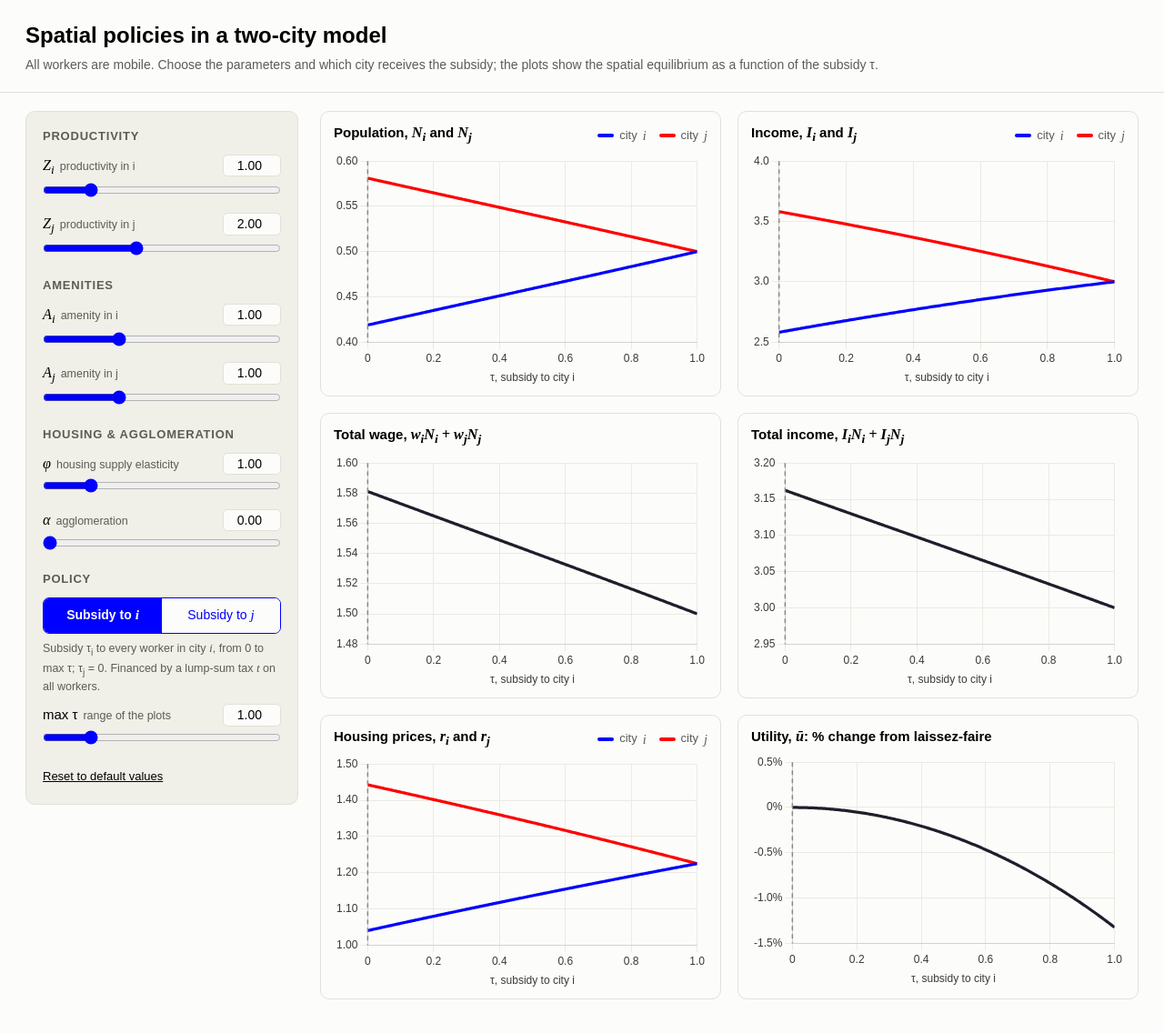
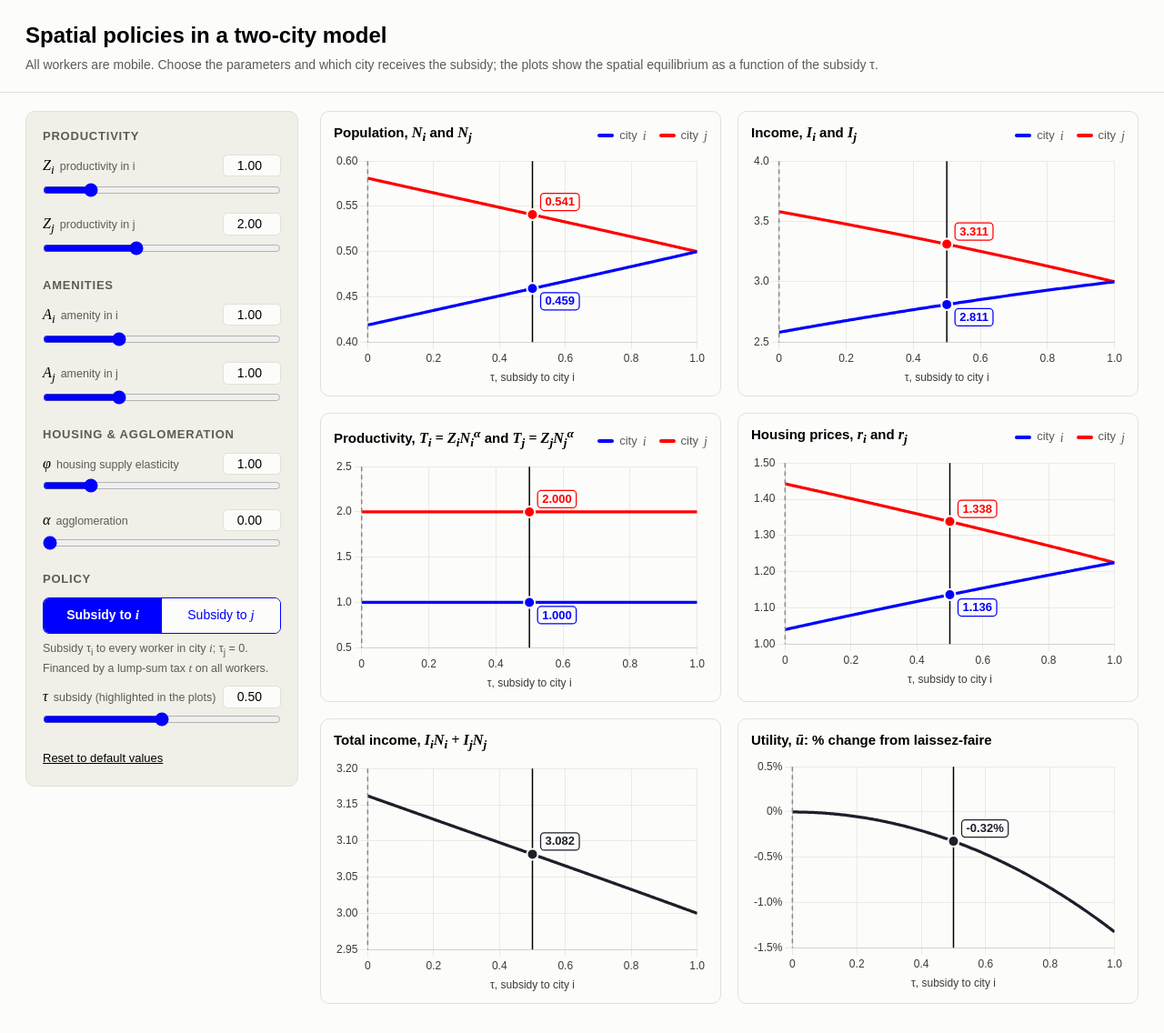
Before and after one commit to HugoLhuillier/hugolhuillier.github.io, a Jekyll site: the page built from teaching/urban-undergraduate/policies.html, in a window 1280 px wide and 1136 px high. Shown: the whole window at 91% size. Built offline with Jekyll 4.4.1, drawn with Linux system fonts in a browser that asks for light colours; some of the changed lines change nothing that is shown.

Commit message:
:recycle: modify displayed outputs on simulation

```diff
--- a/teaching/urban-undergraduate/policies.html
+++ b/teaching/urban-undergraduate/policies.html
@@ -149,9 +149,9 @@ sitemap: false
   <section class="plots">
     <div class="card"><div class="card-head"><h3>Population, <i class="v">N<sub>i</sub></i> and <i class="v">N<sub>j</sub></i></h3><div class="legend"><span><b class="sw sw-i"></b>city <i class="v">i</i></span><span><b class="sw sw-j"></b>city <i class="v">j</i></span></div></div><div class="chart"><canvas id="c-pop"></canvas></div></div>
     <div class="card"><div class="card-head"><h3>Income, <i class="v">I<sub>i</sub></i> and <i class="v">I<sub>j</sub></i></h3><div class="legend"><span><b class="sw sw-i"></b>city <i class="v">i</i></span><span><b class="sw sw-j"></b>city <i class="v">j</i></span></div></div><div class="chart"><canvas id="c-inc"></canvas></div></div>
-    <div class="card"><div class="card-head"><h3>Total wage, <i class="v">w<sub>i</sub>N<sub>i</sub> + w<sub>j</sub>N<sub>j</sub></i></h3></div><div class="chart"><canvas id="c-wage"></canvas></div></div>
+    <div class="card"><div class="card-head"><h3>Productivity, <i class="v">T<sub>i</sub> = Z<sub>i</sub>N<sub>i</sub><sup>&alpha;</sup></i> and <i class="v">T<sub>j</sub> = Z<sub>j</sub>N<sub>j</sub><sup>&alpha;</sup></i></h3><div class="legend"><span><b class="sw sw-i"></b>city <i class="v">i</i></span><span><b class="sw sw-j"></b>city <i class="v">j</i></span></div></div><div class="chart"><canvas id="c-prod"></canvas></div></div>
+    <div class="card"><div class="card-head"><h3>Housing prices, <i class="v">r<sub>i</sub></i> and <i class="v">r<sub>j</sub></i></h3><div class="legend"><span><b class="sw sw-i"></b>city <i class="v">i</i></span><span><b class="sw sw-j"></b>city <i class="v">j</i></span></div></div><div class="chart"><canvas id="c-rent"></canvas></div></div>
     <div class="card"><div class="card-head"><h3>Total income, <i class="v">I<sub>i</sub>N<sub>i</sub> + I<sub>j</sub>N<sub>j</sub></i></h3></div><div class="chart"><canvas id="c-totinc"></canvas></div></div>
-    <div class="card"><div class="card-head"><h3>Housing prices, <i class="v">r<sub>i</sub></i> and <i class="v">r<sub>j</sub></i></h3><div class="legend"><span><b class="sw sw-i"></b>city <i class="v">i</i></span><span><b class="sw sw-j"></b>city <i class="v">j</i></span></div></div><div class="chart"><canvas id="c-rent"></canvas></div></div>
     <div class="card"><div class="card-head"><h3>Utility, <i class="v">&#363;</i>: % change from laissez-faire</h3></div><div class="chart"><canvas id="c-util"></canvas></div></div>
 
   </section>
@@ -162,7 +162,7 @@ sitemap: false
   "use strict";
 
   // ---------------------------------------------------------------- parameters
-  var DEFAULTS = { Zi: 1, Zj: 2, Ai: 1, Aj: 1, phi: 1, alpha: 0, tauMax: 1 };
+  var DEFAULTS = { Zi: 1, Zj: 2, Ai: 1, Aj: 1, phi: 1, alpha: 0, tau: 0.5, tauMax: 1 }; // tauMax: fixed range of the plots
   var SPECS = [
     { key: "Zi",    group: "g-prod",  label: "<i class='v'>Z<sub>i</sub></i>", desc: "productivity in i", min: 0.1, max: 5, step: 0.05 },
     { key: "Zj",    group: "g-prod",  label: "<i class='v'>Z<sub>j</sub></i>", desc: "productivity in j", min: 0.1, max: 5, step: 0.05 },
@@ -170,7 +170,7 @@ sitemap: false
     { key: "Aj",    group: "g-amen",  label: "<i class='v'>A<sub>j</sub></i>", desc: "amenity in j",      min: 0.1, max: 3, step: 0.05 },
     { key: "phi",   group: "g-other", label: "<i class='v'>&phi;</i>",         desc: "housing supply elasticity", min: 0.1, max: 5, step: 0.05 },
     { key: "alpha", group: "g-other", label: "<i class='v'>&alpha;</i>",       desc: "agglomeration",     min: 0, max: 0.9, step: 0.01 },
-    { key: "tauMax", group: "g-tau",  label: "max &tau;",                       desc: "range of the plots", min: 0.1, max: 5, step: 0.05 }
+    { key: "tau",   group: "g-tau",   label: "<i class='v'>&tau;</i>",         desc: "subsidy (highlighted in the plots)", min: 0, max: 1, step: 0.01 }
   ];
   var params = Object.assign({}, DEFAULTS);
   var target = "i"; // which city receives the subsidy
@@ -303,17 +303,68 @@ sitemap: false
     }
   };
 
+  // Highlights the outcome at the chosen subsidy: vertical line + a point on each curve.
+  var policyMarker = {
+    id: "policyMarker",
+    afterDatasetsDraw: function (chart) {
+      var m = chart.$marker;
+      if (!m) return;
+      var x = chart.scales.x, y = chart.scales.y, ctx = chart.ctx;
+      var px = x.getPixelForValue(m.x);
+      ctx.save();
+      ctx.strokeStyle = "#000"; ctx.lineWidth = 1.5;
+      ctx.beginPath(); ctx.moveTo(px, y.top); ctx.lineTo(px, y.bottom); ctx.stroke();
+      // dots
+      var labels = [];
+      chart.data.datasets.forEach(function (ds, n) {
+        var v = m.ys[n];
+        if (v === null || !isFinite(v)) return;
+        var py = y.getPixelForValue(v);
+        ctx.beginPath();
+        ctx.arc(px, py, 6, 0, 2 * Math.PI);
+        ctx.fillStyle = ds.borderColor; ctx.fill();
+        ctx.lineWidth = 2; ctx.strokeStyle = "#FCFCFA"; ctx.stroke();
+        labels.push({ py: py, text: m.fmt(v), color: ds.borderColor });
+      });
+      // value labels next to the dots, on a small tag (right of the line, or left near the right edge);
+      // with two curves the upper label is nudged up and the lower one down
+      labels.sort(function (a, b) { return a.py - b.py; });
+      if (labels.length === 1) labels[0].py -= 14;
+      else if (labels.length === 2) {
+        labels[0].py -= 14; labels[1].py += 14;
+        if (labels[1].py - labels[0].py < 24) {
+          var mid = 0.5 * (labels[0].py + labels[1].py);
+          labels[0].py = mid - 12; labels[1].py = mid + 12;
+        }
+      }
+      ctx.font = "600 13px 'Proxima Nova', sans-serif";
+      ctx.textBaseline = "middle";
+      var right = px + 90 < x.right;
+      labels.forEach(function (l) {
+        var w = ctx.measureText(l.text).width + 10, h = 19;
+        var bx = right ? px + 9 : px - 9 - w, by = Math.min(Math.max(l.py - h / 2, y.top), y.bottom - h);
+        ctx.beginPath();
+        if (ctx.roundRect) ctx.roundRect(bx, by, w, h, 4); else ctx.rect(bx, by, w, h);
+        ctx.fillStyle = "#FCFCFA"; ctx.fill();
+        ctx.lineWidth = 1.25; ctx.strokeStyle = l.color; ctx.stroke();
+        ctx.textAlign = "left"; ctx.fillStyle = l.color;
+        ctx.fillText(l.text, bx + 5, by + h / 2 + 0.5);
+      });
+      ctx.restore();
+    }
+  };
+
   function makeChart(id, series, unit) {
     unit = unit || "";
     return new Chart(document.getElementById(id), {
       type: "line",
       data: { datasets: series.map(function (s) {
         return { label: s.label, data: [], borderColor: s.color, backgroundColor: s.color,
-                 borderWidth: 3.25, borderDash: s.dash || [], pointRadius: 0, pointHoverRadius: 4, tension: 0 };
+                 borderWidth: 3.25, borderDash: s.dash || [], pointRadius: 0, pointHoverRadius: 0, tension: 0 };
       }) },
       options: {
         animation: false, maintainAspectRatio: false, parsing: false, spanGaps: false,
-        interaction: { mode: "index", intersect: false },
+        events: [],
         scales: {
           x: { type: "linear", title: { display: true, text: "" }, grid: { color: "#EBEAE3" } },
           y: { grid: { color: "#EBEAE3" }, grace: "5%", ticks: { maxTicksLimit: 7,
@@ -321,13 +372,10 @@ sitemap: false
         },
         plugins: {
           legend: { display: false },
-          tooltip: { callbacks: {
-            title: function (items) { return "τ = " + items[0].parsed.x.toFixed(3); },
-            label: function (item) { return item.dataset.label + ": " + (unit ? item.parsed.y.toFixed(3) + unit : item.parsed.y.toFixed(4)); }
-          } }
+          tooltip: { enabled: false }
         }
       },
-      plugins: [laissezFaire]
+      plugins: [laissezFaire, policyMarker]
     });
   }
 
@@ -336,15 +384,20 @@ sitemap: false
             get: [function (o) { return o.Ni; }, function (o) { return o.Nj; }] },
     inc:  { chart: makeChart("c-inc",  [{ label: "city i", color: CI }, { label: "city j", color: CJ }]),
             get: [function (o) { return o.Ii; }, function (o) { return o.Ij; }] },
-    wage: { chart: makeChart("c-wage", [{ label: "total wage", color: CK }]),
-            get: [function (o) { return o.wi * o.Ni + o.wj * o.Nj; }] },
+    prod: { chart: makeChart("c-prod", [{ label: "city i", color: CI }, { label: "city j", color: CJ }]),
+            get: [function (o) { return o.wi; }, function (o) { return o.wj; }] },
     totinc: { chart: makeChart("c-totinc", [{ label: "total income", color: CK }]),
             get: [function (o) { return o.Ii * o.Ni + o.Ij * o.Nj; }] },
     rent: { chart: makeChart("c-rent", [{ label: "city i", color: CI }, { label: "city j", color: CJ }]),
             get: [function (o) { return o.ri; }, function (o) { return o.rj; }] },
     util: { chart: makeChart("c-util", [{ label: "\u016b vs. laissez-faire", color: CK }], "%"),
-            get: [function (o, lf) { return lf ? 100 * (o.ui / lf.ui - 1) : NaN; }] }
+            get: [function (o, lf) { return lf ? 100 * (o.ui / lf.ui - 1) : NaN; }],
+            fmt: function (v) { return (v > 0 ? "+" : "") + v.toFixed(2) + "%"; } }
   };
+
+  Object.keys(charts).forEach(function (k) {
+    if (!charts[k].fmt) charts[k].fmt = function (v) { return v.toFixed(3); };
+  });
 
   // ---------------------------------------------------------------- update
   var pending = false;
@@ -359,7 +412,9 @@ sitemap: false
     var xLabel = "\u03c4, subsidy to city " + target;
     document.getElementById("policy-note").innerHTML =
       "Subsidy &tau;<sub>" + target + "</sub> to every worker in city <i class='v'>" + target +
-      "</i>, from 0 to max &tau;; &tau;<sub>" + (target === "i" ? "j" : "i") + "</sub> = 0. Financed by a lump-sum tax <i class='v'>t</i> on all workers.";
+      "</i>; &tau;<sub>" + (target === "i" ? "j" : "i") + "</sub> = 0. Financed by a lump-sum tax <i class='v'>t</i> on all workers.";
+    var mk = Math.round(params.tau / params.tauMax * (res.rows.length - 1));
+    var mrow = res.rows[mk];
 
     Object.keys(charts).forEach(function (k) {
       var c = charts[k];
@@ -373,6 +428,7 @@ sitemap: false
       c.chart.options.scales.x.min = 0;
       c.chart.options.scales.x.max = params.tauMax;
       c.chart.options.scales.x.title.text = xLabel;
+      c.chart.$marker = { x: params.tau, fmt: c.fmt, ys: c.get.map(function (g) { return mrow ? g(mrow, res.rows[0]) : null; }) };
       c.chart.update("none");
     });
 
```
